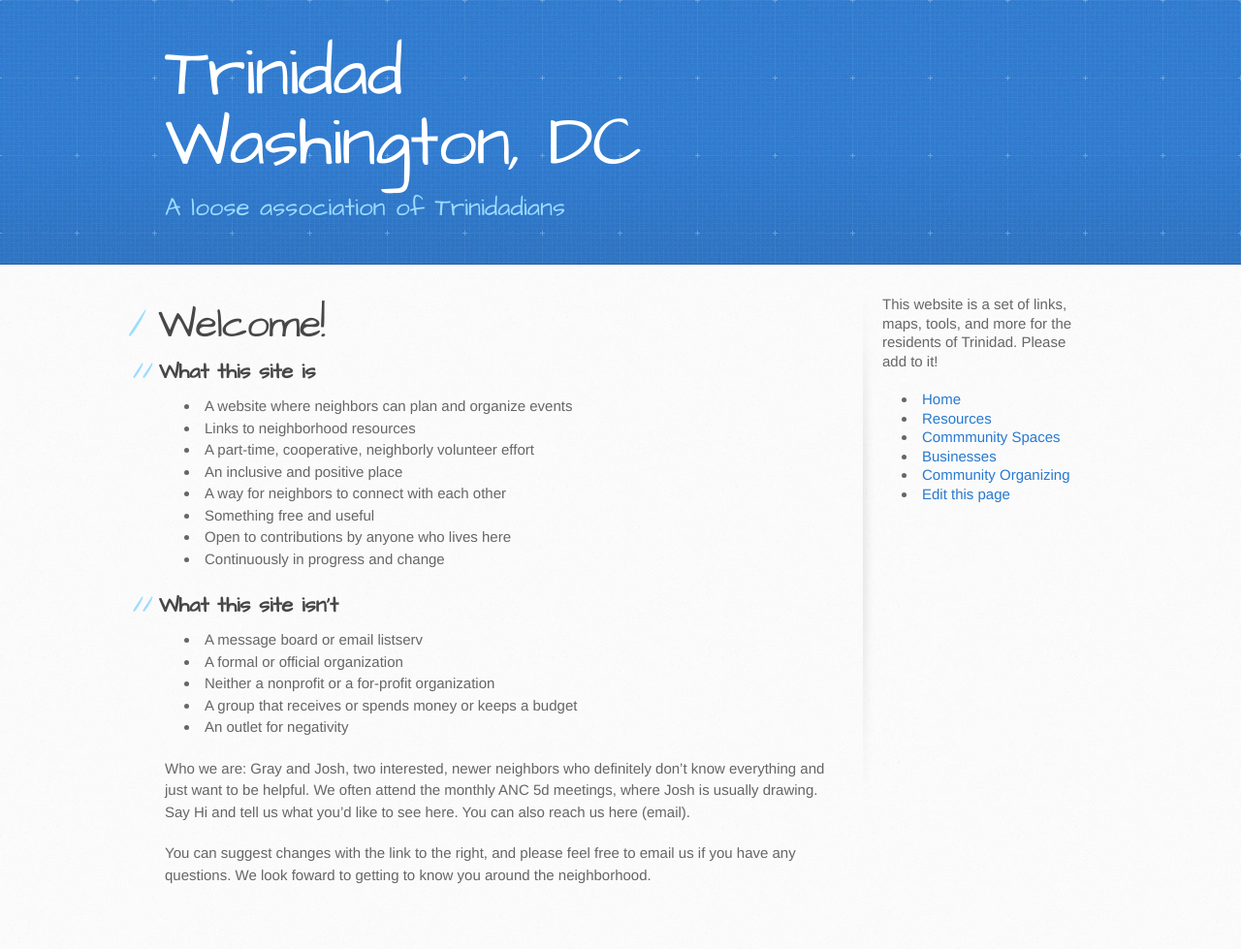
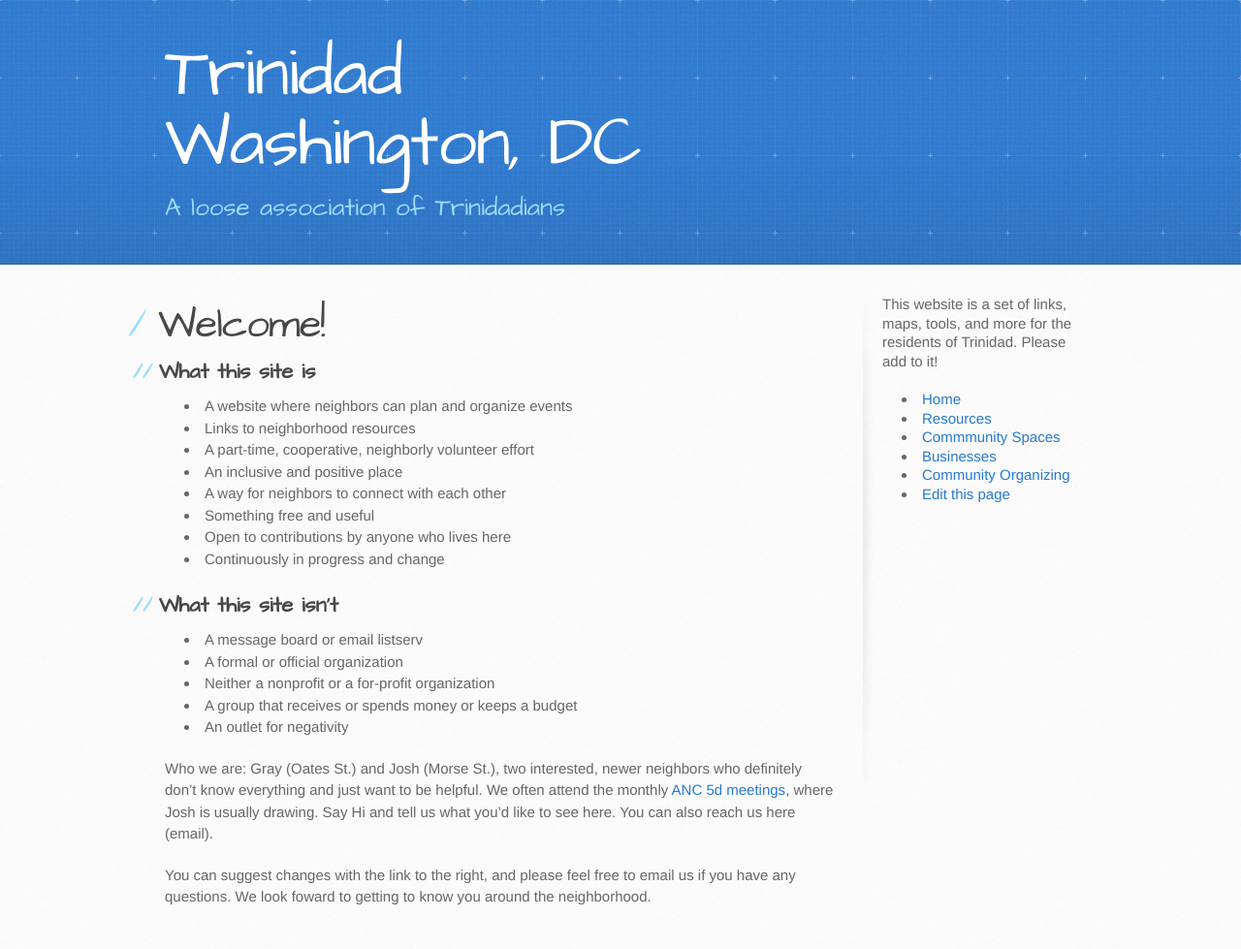
Before and after one commit to gbinal/tobago, a Jekyll site: the page built from index.md, in a window 1280 px wide. Shown: the whole page at 97% size. Built offline with Jekyll 4.4.1, drawn with Linux system fonts in a browser that asks for light colours; before the commit the page ends 957 px from its top, so only the background shows below that.

Commit message:
Text edits

```diff
--- a/index.md
+++ b/index.md
@@ -23,6 +23,6 @@ published: true
 * An outlet for negativity
 
 
-Who we are: Gray and Josh, two interested, newer neighbors who definitely don't know everything and just want to be helpful. We often attend the monthly ANC 5d meetings, where Josh is usually drawing. Say Hi and tell us what you'd like to see here. You can also reach us here (email).
+Who we are: Gray (Oates St.) and Josh (Morse St.), two interested, newer neighbors who definitely don't know everything and just want to be helpful. We often attend the monthly [ANC 5d meetings](http://www.anc5d.org), where Josh is usually drawing. Say Hi and tell us what you'd like to see here. You can also reach us here (email).
 
 You can suggest changes with the link to the right, and please feel free to email us if you have any questions. We look foward to getting to know you around the neighborhood.
```
